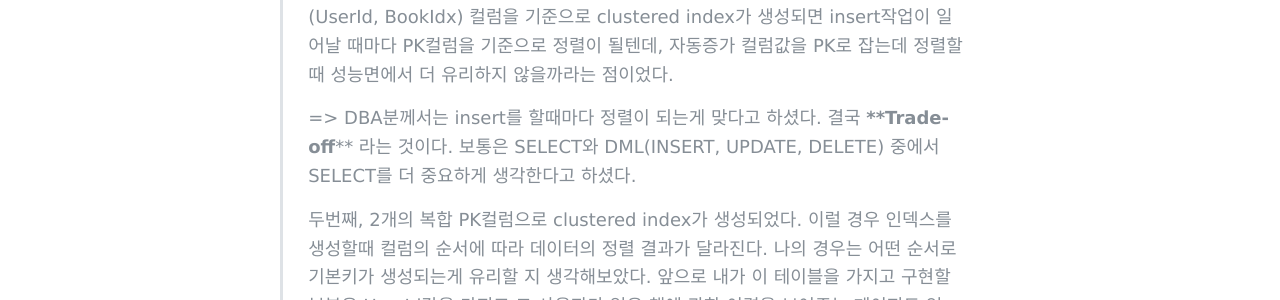
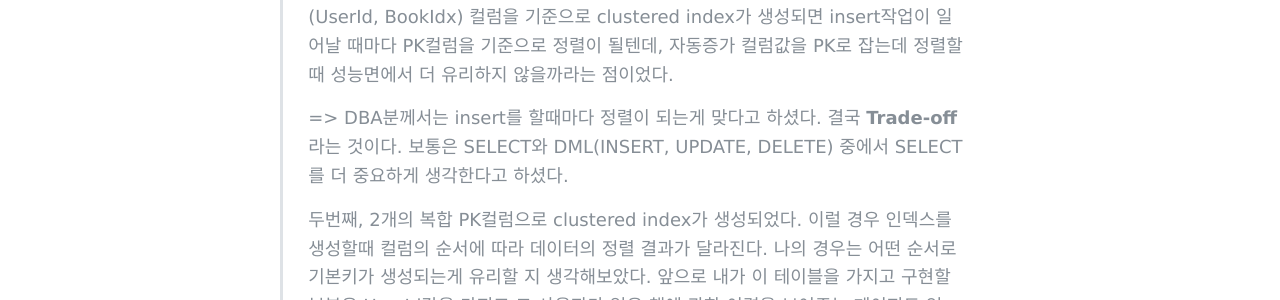
Before and after one commit to dadaJJung/blog, a Jekyll site: the page built from _posts/2022-01-01-MSSQL09.md, in a window 1280 px wide. Shown: the part 929-1229 px from the top of the page. Built offline with Jekyll 4.4.1, drawn with Linux system fonts in a browser that asks for light colours; comment, search, counter and statistics services are not loaded.

Commit message:
Fix typo

```diff
--- a/_posts/2022-01-01-MSSQL09.md
+++ b/_posts/2022-01-01-MSSQL09.md
@@ -23,7 +23,7 @@ tags:
 >
 > 먼저, 내가 만든 독서활동 테이블은 꽤 자주 insert 작업이 일어나는 테이블이다. 그런데 (UserId, BookIdx) 컬럼을 기준으로 clustered index가 생성되면 insert작업이 일어날 때마다 PK컬럼을 기준으로 정렬이 될텐데, 자동증가 컬럼값을 PK로 잡는데 정렬할때  성능면에서 더 유리하지 않을까라는 점이었다.
 >
-> => DBA분께서는 insert를 할때마다 정렬이 되는게 맞다고 하셨다. 결국 ****Trade-off**** 라는 것이다. 보통은 SELECT와 DML(INSERT, UPDATE, DELETE) 중에서 SELECT를  더 중요하게 생각한다고 하셨다.
+> => DBA분께서는 insert를 할때마다 정렬이 되는게 맞다고 하셨다. 결국 <b>Trade-off </b> 라는 것이다. 보통은 SELECT와 DML(INSERT, UPDATE, DELETE) 중에서 SELECT를  더 중요하게 생각한다고 하셨다.
 >
 > 두번째, 2개의 복합 PK컬럼으로 clustered index가 생성되었다. 이럴 경우 인덱스를 생성할때 컬럼의 순서에 따라 데이터의 정렬 결과가 달라진다.  나의 경우는 어떤 순서로 기본키가 생성되는게 유리할 지 생각해보았다. 앞으로 내가 이 테이블을 가지고 구현할 부분은 UserId값을 가지고 그 사용자가 읽은 책에 관한 이력을 보여주는 페이지도 있고, BookIdx을 가지고 그 책을 읽은 사용자들을 보여주는 페이지도 존재할 것이다. 그렇다 보니 PK값으로 생성된 clustered index는 이 두가지 중 한가지 경우에서는 활용되지 못한다.
 >
```
